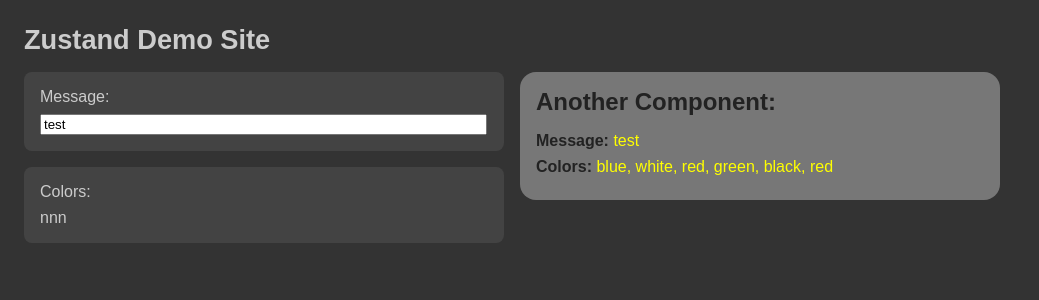
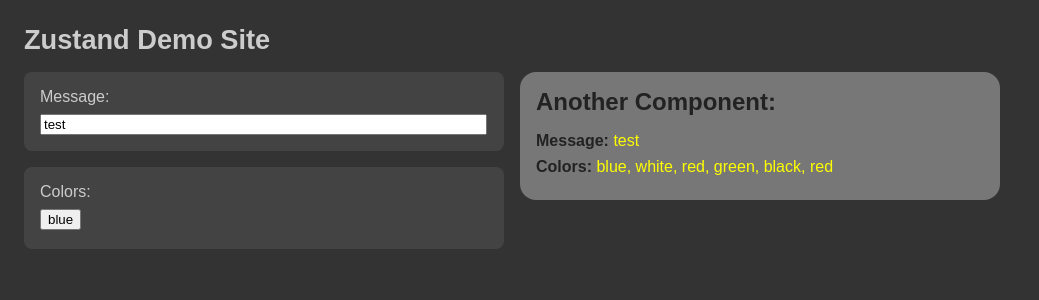
Before and after one commit to edwardtanguay/et02-zustand-state-demo, a React (Vite) app: page / in a window 1280 px wide. Shown: the top 300 px of the page, without its empty margins (0-1039 px from the left). Built offline with nearby package versions, Linux system fonts and the light colour scheme.

Commit message:
add blue

```diff
--- a/src/App.tsx
+++ b/src/App.tsx
@@ -21,7 +21,7 @@
 
 					<div className="data">
 						<label>Colors:</label>
-						nnn
+						<button onClick={() => store.addColor('blue')}>blue</button>
 					</div>
 				</section>
 				<section className="dataArea">
--- a/src/store.tsx
+++ b/src/store.tsx
@@ -3,7 +3,8 @@
 interface IStore {
 	message: string;
 	setMessage: (message: string) => void;
-	colors: string[]
+	colors: string[];
+	addColor: (color: string) => void;
 }
 
 export const useStore = create<IStore>(
@@ -11,6 +12,13 @@
 		message: 'test',
 		setMessage: (message: string) =>
 			set((state) => ({ ...state, message })),
-		colors: ['blue', 'white', 'red', 'green', 'black', 'red']
+		colors: ['blue', 'white', 'red', 'green', 'black', 'red'],
+		addColor: (color: string) => {
+			set((state) => {
+				const _state = { ...state };
+				_state.colors.push(color);
+				return _state;
+			});
+		},
 	})
 );
```
